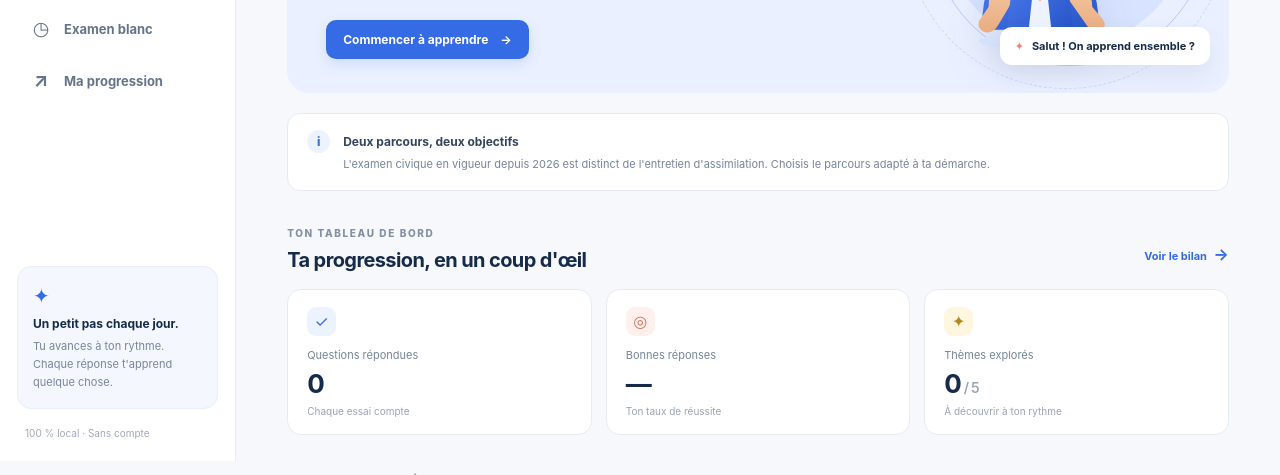
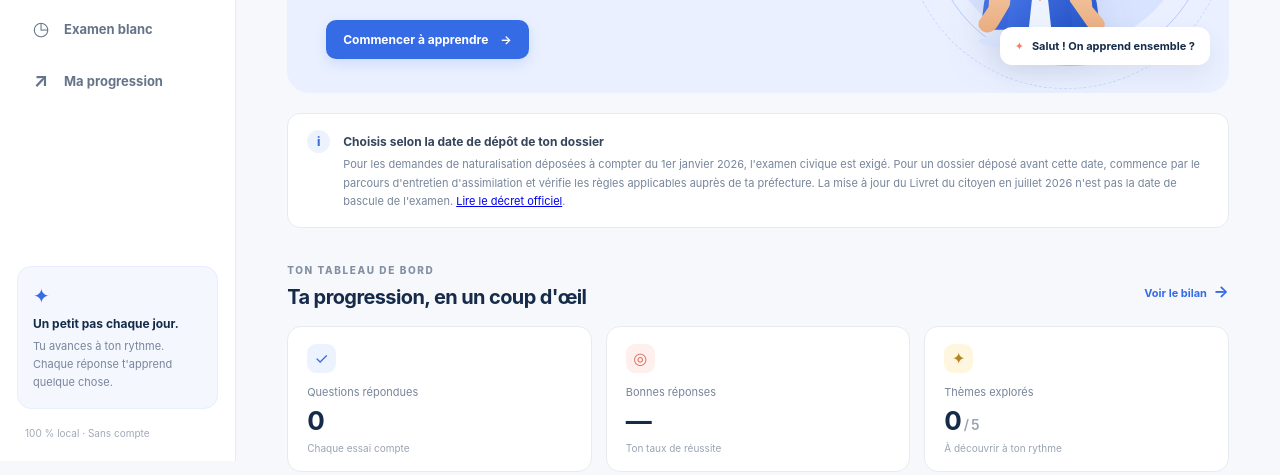
Before and after one commit to MHChlagou/naturalisation-fr-game, a plain HTML site: page index.html in a window 1280 px wide. Shown: the part 339-814 px from the top of the page. Drawn offline with Linux system fonts and the light colour scheme.

Commit message:
Clarify naturalisation transition date in user interface

```diff
--- a/index.html
+++ b/index.html
@@ -40,7 +40,7 @@
           </div>
           <div class="hero-art"><div class="art-orbit orbit-one"></div><div class="art-orbit orbit-two"></div><img src="./assets/guide.svg" alt="Camille, ton guide pédagogique" class="guide-hero"><div class="speech-card"><span class="speech-spark">✦</span><span>Salut ! On apprend ensemble ?</span></div><span class="float-star star-a">✳</span><span class="float-star star-b">✦</span></div>
         </div>
-        <div class="notice"><span class="notice-icon">i</span><div><strong>Deux parcours, deux objectifs</strong><p>L'examen civique en vigueur depuis 2026 est distinct de l'entretien d'assimilation. Choisis le parcours adapté à ta démarche.</p></div></div>
+        <div class="notice"><span class="notice-icon">i</span><div><strong>Choisis selon la date de dépôt de ton dossier</strong><p>Pour les demandes de naturalisation déposées à compter du 1er janvier 2026, l'examen civique est exigé. Pour un dossier déposé avant cette date, commence par le parcours d'entretien d'assimilation et vérifie les règles applicables auprès de ta préfecture. La mise à jour du Livret du citoyen en juillet 2026 n'est pas la date de bascule de l'examen. <a href="https://www.legifrance.gouv.fr/eli/decret/2025/7/15/2025-648/jo/texte" target="_blank" rel="noopener noreferrer">Lire le décret officiel</a>.</p></div></div>
         <div class="section-heading"><div><span class="eyebrow">TON TABLEAU DE BORD</span><h2>Ta progression, en un coup d'œil</h2></div><button class="text-button" data-go="progress">Voir le bilan <span>→</span></button></div>
         <div class="stats-grid">
           <article class="stat-card"><span class="stat-icon icon-blue">✓</span><span class="stat-label">Questions répondues</span><strong id="stat-answered">0</strong><span class="stat-foot">Chaque essai compte</span></article>
@@ -59,7 +59,7 @@
         <div class="page-intro"><span class="eyebrow">APPRENDRE PAS À PAS</span><h1>Les thèmes à connaître<span class="title-period">.</span></h1><p>Choisis un thème, réponds aux questions et découvre les explications de Camille.</p></div>
         <div class="mode-banner"><span class="mode-icon">⚑</span><div><strong>Examen civique — dispositif 2026</strong><p>40 questions · 45 minutes maximum · seuil indicatif de réussite : 32/40</p></div><span class="mode-badge">PARCOURS ACTUEL</span></div>
         <div id="all-themes" class="theme-grid theme-grid-large"></div>
-        <div class="legacy-banner"><div><span class="eyebrow">AUTRE PARCOURS</span><h2>Préparer l'entretien d'assimilation</h2><p>Explore des sujets de réflexion et entraîne-toi à structurer des réponses personnelles. Ce parcours historique ne remplace pas les exigences actuelles.</p></div><button class="button button-secondary" data-go="legacy">Voir les sujets →</button></div>
+        <div class="legacy-banner"><div><span class="eyebrow">AUTRE PARCOURS</span><h2>Préparer l'entretien d'assimilation</h2><p>Recommandé en particulier pour les demandes déposées avant le 1er janvier 2026 : prépare ton entretien d'assimilation avec des sujets de réflexion et des réponses personnelles. Vérifie toujours les exigences de ton dossier auprès de la préfecture.</p></div><button class="button button-secondary" data-go="legacy">Voir les sujets →</button></div>
       </section>
       <section id="view-quiz" class="view hidden">
         <div class="quiz-topline"><button id="exit-quiz" class="back-button">← Quitter la session</button><span id="quiz-mode" class="mode-badge">ENTRAÎNEMENT</span></div>
@@ -98,7 +98,7 @@
       </section>
       <section id="view-legacy" class="view hidden">
         <div class="page-intro"><span class="eyebrow">PARCOURS HISTORIQUE ET PÉDAGOGIQUE</span><h1>Préparer son entretien<span class="title-period">.</span></h1><p>Réfléchis à ton parcours, à tes motivations et à ta compréhension de la vie en France.</p></div>
-        <div class="notice notice-warm"><span class="notice-icon">!</span><div><strong>Important : parcours historique</strong><p>L'entretien d'assimilation et l'examen civique sont deux évaluations distinctes. Ce parcours sert à réfléchir et à s'entraîner ; il ne remplace pas les conditions applicables à ton dossier.</p></div></div>
+        <div class="notice notice-warm"><span class="notice-icon">!</span><div><strong>Quelle procédure concerne ton dossier ?</strong><p>Le décret fixe au 1er janvier 2026 la date d'application des dispositions nouvelles relatives à l'examen civique pour les demandes de naturalisation concernées. Si ton dossier a été déposé avant cette date, prépare l'entretien d'assimilation et confirme les règles transitoires auprès de ta préfecture. Le nouveau Livret du citoyen de juillet 2026 ne déplace pas cette date. <a href="https://www.legifrance.gouv.fr/eli/decret/2025/7/15/2025-648/jo/texte" target="_blank" rel="noopener noreferrer">Source officielle</a>.</p></div></div>
         <div id="legacy-topics" class="legacy-topic-grid"></div>
       </section>
       <footer class="mobile-footer"><span>Cap Citoyen</span><span>Apprendre · Comprendre · Avancer</span></footer>
```
